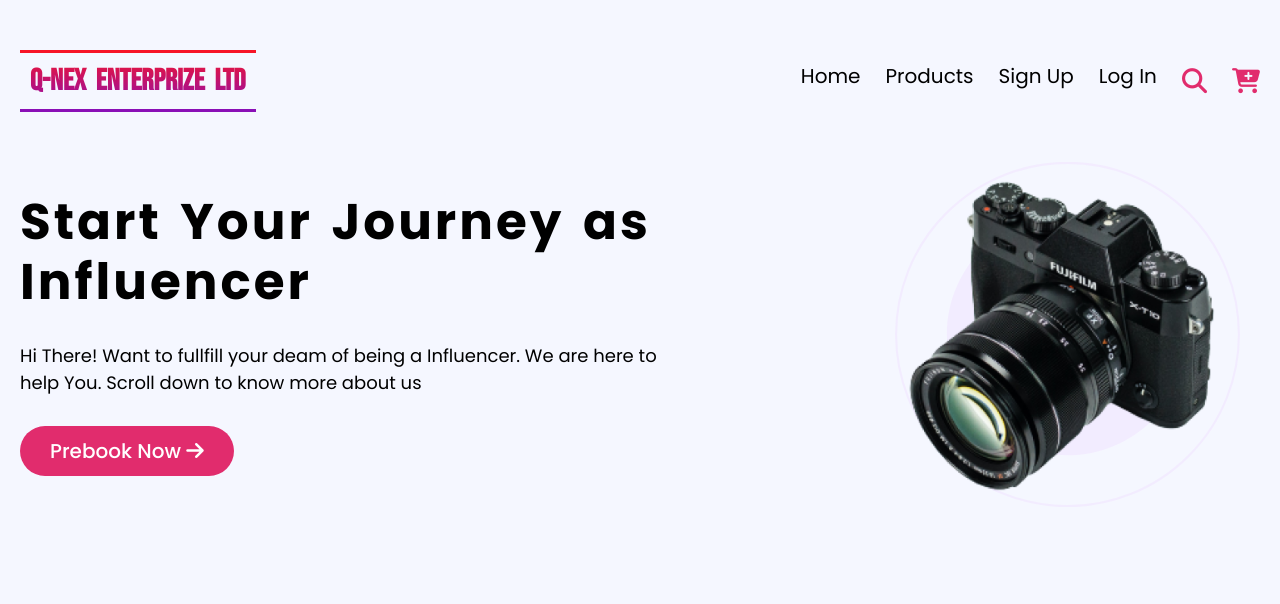
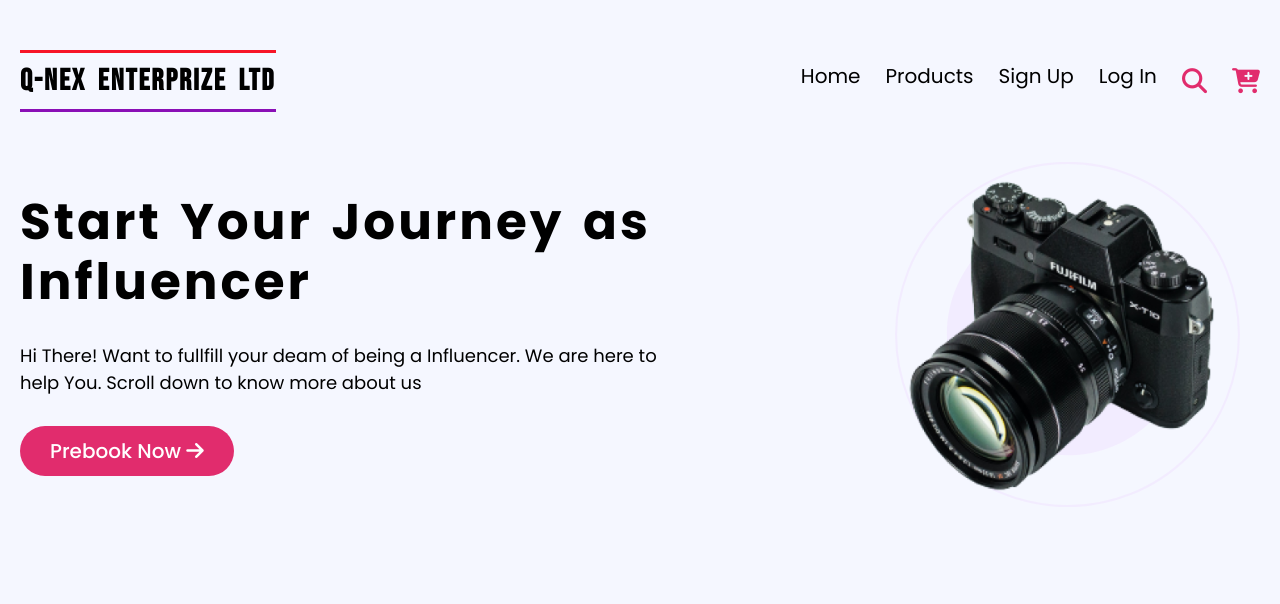
Before and after one commit to Os-Traveller/influencer-gear, a plain HTML site: page index.html in a window 1280 px wide. Shown: the top 604 px of the page. Drawn offline with Linux system fonts and the light colour scheme; a web font is replaced by a local one.

Commit message:
Final Touch Logo

```diff
--- a/style.css
+++ b/style.css
@@ -88,16 +88,11 @@ nav {
 nav h2 {
   font-size: 3rem;
   font-family: 'Bebas Neue', cursive;
+  letter-spacing: 2px;
   color: #000;
-  color: transparent;
-  background: linear-gradient(180deg, var(--clr-gr-1),var(--clr-gr-2));
-  padding: 1rem;
+  padding: 1rem 0;
   border-top: 3px solid var(--clr-gr-1);
   border-bottom: 3px solid var(--clr-gr-2);
-  /* Unfortuateny this features does not work in all browser */
-  background-clip: text;
-  -webkit-background-clip: text;
-  -moz-background-clip: text;
 }
 
 .nav_content {
```
